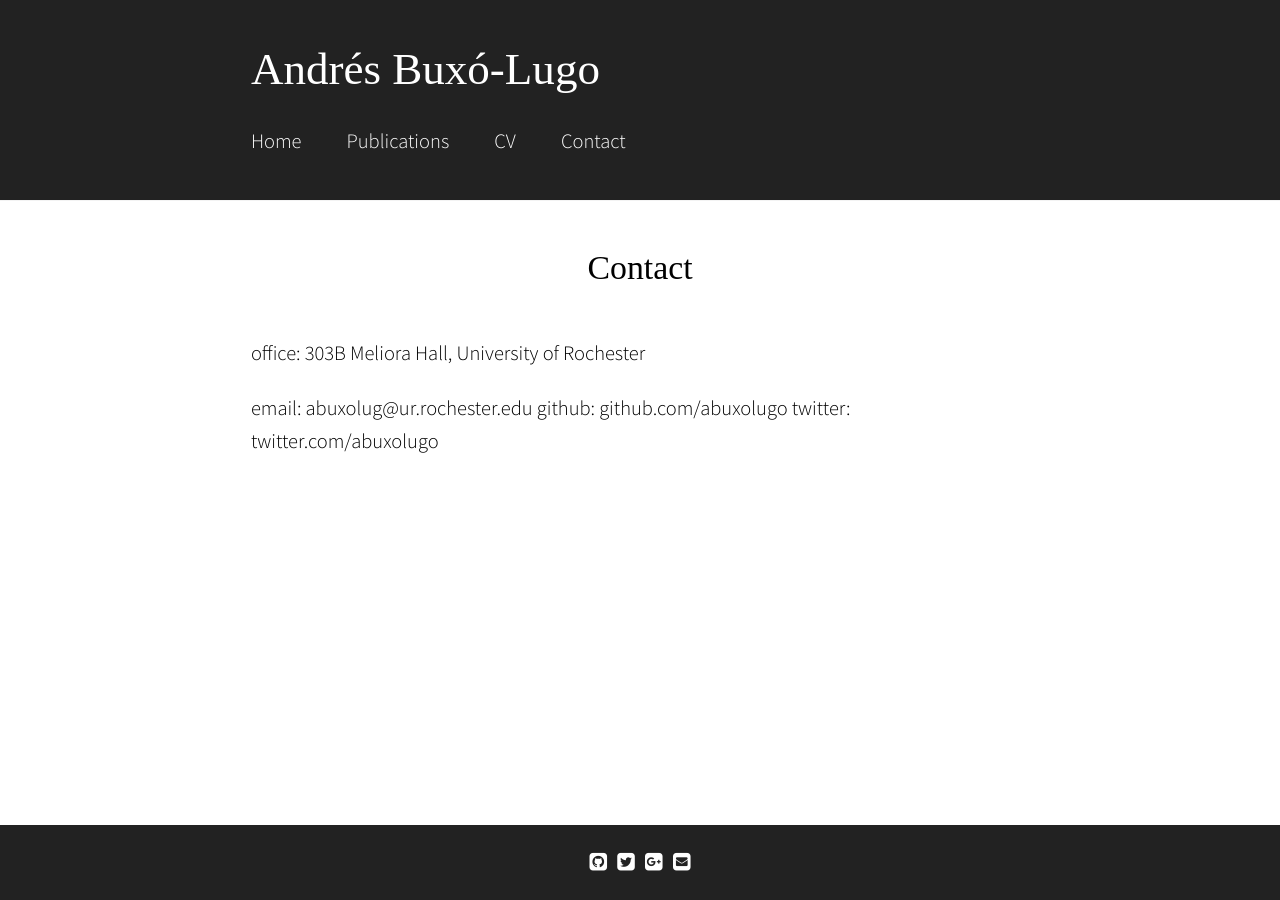
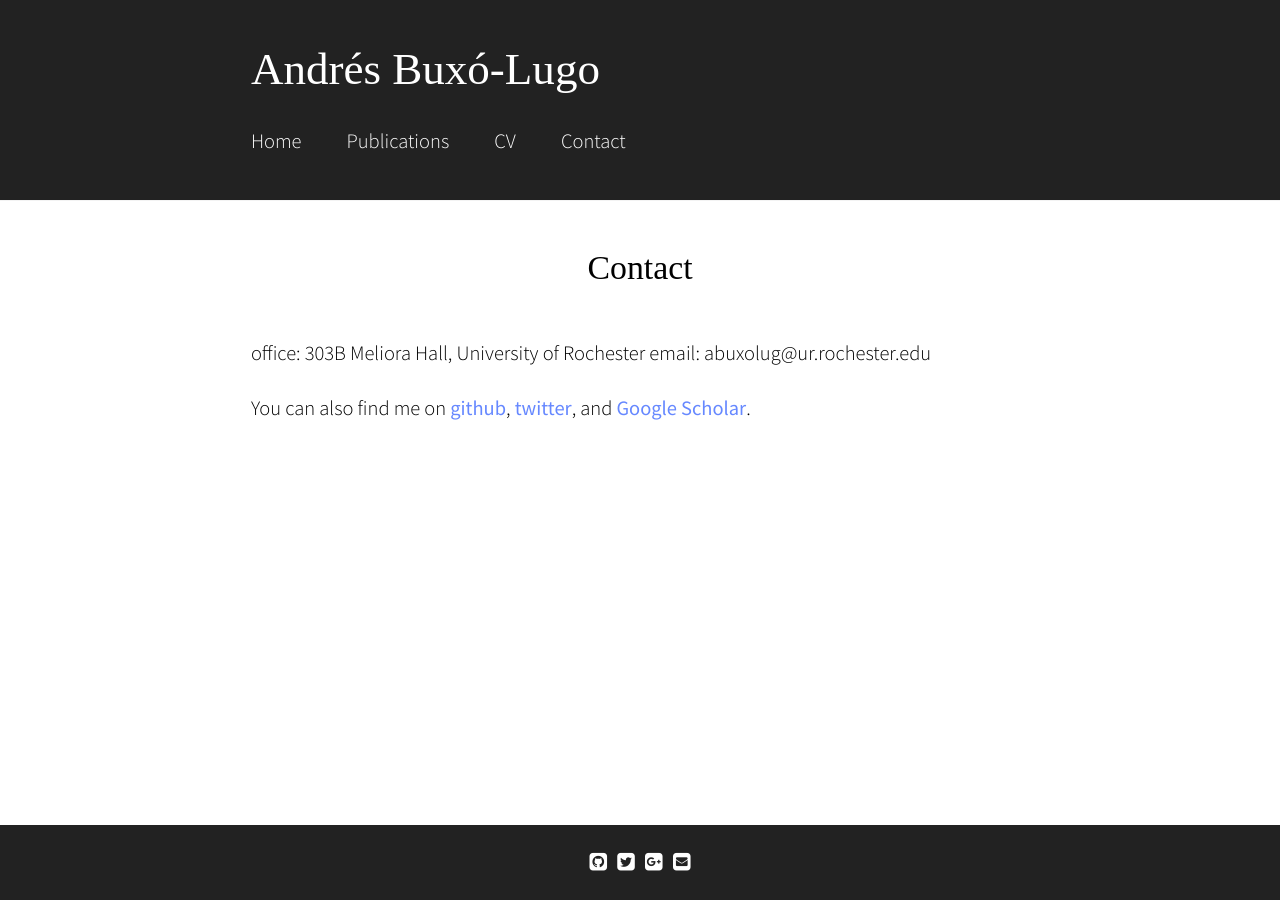
Before and after one commit to abuxolugo/abuxolugo.github.io, a Jekyll site: the page built from contact.md, in a window 1280 px wide. Built offline with Jekyll 4.4.1, drawn with Linux system fonts in a browser that asks for light colours; some web fonts are replaced.

Commit message:
Update contact.md

```diff
--- a/contact.md
+++ b/contact.md
@@ -5,7 +5,6 @@ permalink: /contact/
 ---
 
 office: 303B Meliora Hall, University of Rochester
+email: abuxolug@ur.rochester.edu
 
-email: abuxolug@ur.rochester.edu
-github: github.com/abuxolugo
-twitter: twitter.com/abuxolugo
+You can also find me on [github](github.com/abuxolugo), [twitter](twitter.com/abuxolugo), and [Google Scholar](https://scholar.google.com/citations?user=0BVBMXMAAAAJ&hl=en&oi=ao).
```
